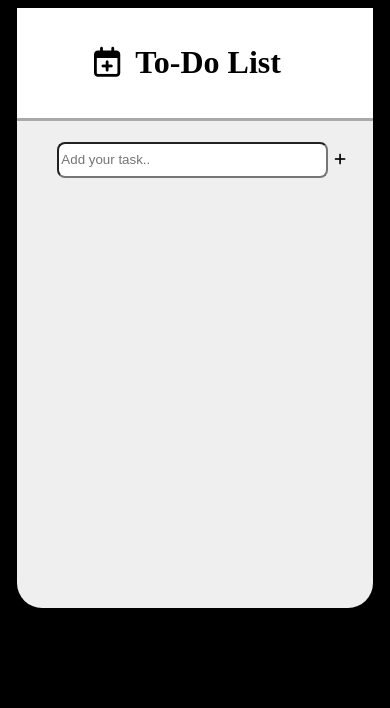
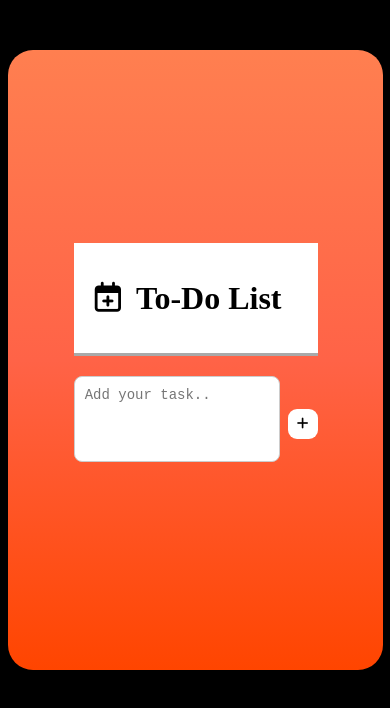
Before and after one commit to DCTorres1987/To-Do-App, a React (Create React App) app: page / in a window 390 px wide. Shown: the top 708 px of the page. Built offline with nearby package versions, Linux system fonts and the light colour scheme.

Commit message:
update responsiveness of app and

```diff
--- a/src/component/ToDoContext.tsx
+++ b/src/component/ToDoContext.tsx
@@ -9,12 +9,14 @@ type Task = {
 // Define the shape of the context (array of tasks and the setTasks function)
 type TaskContextType = {
     addTask: () => void;
+    background: string;
     deleteTask: (index: number) => void;
     editIndex: number | null;
     editText: string;
     handleOnDragEnd: (result: any) => void;
     handleEditTask: (index: number) => void;
     newTask: string;
+    setBackground: React.Dispatch<React.SetStateAction<string>>;
     setEditIndex: React.Dispatch<React.SetStateAction<number | null>>;
     setEditText: React.Dispatch<React.SetStateAction<string>>;
     saveEditedTask: () => void;
@@ -27,12 +29,14 @@ type TaskContextType = {
 // Provide a default value
 const defaultTaskContext: TaskContextType = {
     addTask: () => {},
+    background: "",
     deleteTask: () => {},
     editIndex: null,
     editText: "",
     handleOnDragEnd: () => {},
     handleEditTask: () => {},
     newTask: "",
+    setBackground: () => {},
     setEditIndex: () => {},
     setEditText: () => {},
     saveEditedTask: () => {},
@@ -56,6 +60,7 @@ export const TaskProvider: React.FC<TaskProviderProps>  = ({children}) => {
     const [newTask, setNewTask] = useState("");
     const [editIndex, setEditIndex] = useState<number | null>(null);
     const [editText, setEditText] = useState<string>("");
+    const [background, setBackground] = useState('');
 
     // Load tasks from local storage when the component mounts
     useEffect(() => {
@@ -147,6 +152,7 @@ export const TaskProvider: React.FC<TaskProviderProps>  = ({children}) => {
         <TaskContext.Provider
         value={{
             addTask,
+            background,
             editIndex,
             editText,
             deleteTask,
@@ -154,10 +160,11 @@ export const TaskProvider: React.FC<TaskProviderProps>  = ({children}) => {
             handleOnDragEnd,
             newTask,
             saveEditedTask,
-            setTasks,
-            setNewTask,
+            setBackground,
             setEditIndex,
             setEditText,
+            setNewTask,
+            setTasks,
             tasks,
             toggleTaskCompletion,
         }}
--- a/src/component/ToDoTask.tsx
+++ b/src/component/ToDoTask.tsx
@@ -2,19 +2,20 @@ import {
     Header,
     Icon,
     IconButton,
-            Input,
     EditContainer,
     EditButtonsContainer,
     ListItem,
     ListItemContainer,
     Main,
+    StyledTextArea,
     TaskContainer,
+    TextAreaWrapper,
     Title
 } from "./styled-components";
 
 import { DragDropContext, Droppable, Draggable } from 'react-beautiful-dnd';
 
-import React, { useContext } from "react";
+import React, { useContext, useEffect } from "react";
 import { TaskContext } from "./ToDoContext";
 import AddButton from "./button/AddButton";
 import SaveButton from "./button/SaveButton";
@@ -23,30 +24,49 @@ import CancelButton from "./button/CancelButton";
 
 const ToDoTask = () => {
     const {
-      tasks,
-      newTask,
+      addTask,
+      background,
+      deleteTask,
       editIndex,
       editText,
-      setNewTask,
-      addTask,
-      toggleTaskCompletion,
-      deleteTask,
       handleEditTask,
       handleOnDragEnd,
+      setNewTask,
+      newTask,
+      tasks,
+      toggleTaskCompletion,
       saveEditedTask,
+      setBackground,
       setEditIndex,
       setEditText,
     } = useContext(TaskContext);
 
+    useEffect(() => {
+        const hour = new Date().getHours();
 
-  const handleKeyDown = (event: React.KeyboardEvent<HTMLInputElement>) => {
-    if (event.key === 'Enter') {
+        if (hour >= 5 && hour < 9) {
+          // Sunrise: Early morning
+          setBackground('linear-gradient(to top, #FFB347, #FFCC33, #FF9966)');
+        } else if (hour >= 9 && hour < 17) {
+          // Midday: Bright sky
+          setBackground('linear-gradient(to bottom, #87CEEB, #00BFFF, #1E90FF)');
+        } else if (hour >= 17 && hour < 20) {
+          // Sunset: Evening
+          setBackground('linear-gradient(to top, #FF4500, #FF6347, #FF7F50)');
+        } else {
+          // Night: Dark
+          setBackground('linear-gradient(to bottom, #141E30, #243B55)');
+        }
+      }, [setBackground]);
+
+  const handleKeyDown = (e: React.KeyboardEvent<HTMLTextAreaElement>) => {
+    if (e.key === 'Enter') {
       addTask();
     }
   };
 
-  const handleKeyDownEdit = (event: React.KeyboardEvent<HTMLInputElement>) => {
-    if (event.key === 'Enter') {
+  const handleKeyDownEdit = (e: React.KeyboardEvent<HTMLTextAreaElement>) => {
+    if (e.key === 'Enter') {
         saveEditedTask();  // Add task when Enter is pressed
       }
   }
@@ -54,26 +74,29 @@ const ToDoTask = () => {
   const isEditMode = editIndex !== null;
 
     return (
-        <Main className='main'>
-            <Header className='Header'>
+        <Main className='main-container' background={background}>
+            <div>
+                <Header className='header'>
                     <Icon><i className="far fa-calendar-plus"></i></Icon>
                     <Title>To-Do List</Title>
                 </Header>
+                <div className='task-content'>
                     {!isEditMode ? (
-                <div className='input-container'>
-                    <Input
+                        <TextAreaWrapper className='add-textarea-container'>
+                            <StyledTextArea
+                                className='add-textarea'
                                 placeholder="Add your task.."
-                        type="text"
                                 value={newTask}
                                 onChange={(e) => setNewTask(e.target.value)}
                                 onKeyDown={handleKeyDown}
+                                rows={4}
                             />
                             <AddButton addTask={addTask} />
-                </div>
+                        </TextAreaWrapper>
                     ) :
                     (<EditContainer className='edit-container'>
-                <Input
-                    type="text"
+                        <StyledTextArea
+                            className='edit-textarea'
                             value={editText}
                             onChange={(e) => setEditText(e.target.value)}
                             onKeyDown={handleKeyDownEdit}
@@ -88,6 +111,7 @@ const ToDoTask = () => {
                         <Droppable droppableId="tasks">
                             {(provided) => (
                                     <ListItemContainer
+                                        className='list-item-container'
                                         {...provided.droppableProps}
                                         ref={provided.innerRef}
                                     >
@@ -95,29 +119,28 @@ const ToDoTask = () => {
                                             <Draggable key={index} draggableId={`task-${index}`} index={index}>
                                                 {(provided) => (
                                                     <ListItem
+                                                        className='list-item'
                                                         ref={provided.innerRef}
                                                         {...provided.draggableProps}
                                                         {...provided.dragHandleProps}
                                                     >
-                                                <TaskContainer className='taskContainer'>
-                                                    <div className='taskName'>
-                                                        <span
+                                                        <TaskContainer className='task-container'>
+                                                            <div
+                                                                className='task'
                                                                     style={{
                                                                         textDecoration: task.completed ? "line-through" : "none",
                                                                     }}
-                                                            onClick={() => toggleTaskCompletion(index)}
-                                                        >
+                                                                    onClick={() => toggleTaskCompletion(index)}>
                                                                     {task.text}
-                                                        </span>
                                                             </div>
-                                                    <div className ='iconContainer'>
+                                                            <TextAreaWrapper className='edit-textarea-wrapper'>
                                                                 <IconButton onClick={() => handleEditTask(index)}>
                                                                     <i className="fa-solid fa-pen-to-square"></i>
                                                                 </IconButton>
                                                                 <IconButton onClick={() => deleteTask(index)}>
                                                                     <i className="fa-solid fa-trash-can"></i>
                                                                 </IconButton>
-                                                    </div>
+                                                            </TextAreaWrapper>
                                                         </TaskContainer>
                                                     </ListItem>
                                                 )}
@@ -128,6 +151,8 @@ const ToDoTask = () => {
                                 )}
                         </Droppable>
                     </DragDropContext>
+                </div>
+            </div>
         </Main>
     )
 };
--- a/src/component/button/AddButton.tsx
+++ b/src/component/button/AddButton.tsx
@@ -1,18 +1,38 @@
-import React from 'react';
+import React, { useEffect, useState } from 'react';
 import { ButtonStyle } from '../styled-components';
+import styled from 'styled-components';
 
 interface Props {
     addTask: () => void;
 };
 
+const AddButtonContainer = styled.div`
+    margin-left: 8px;
+
+`;
+
 const AddButton: React.FC<Props> = ({ addTask }) => {
+    const [isNight, setIsNight] = useState(false);
+
+    useEffect(() => {
+        const hour = new Date().getHours();
+        if (hour >= 17 || hour < 6) { // Set night time between 5 PM and 6 AM
+            setIsNight(true);
+        } else {
+            setIsNight(false);
+        }
+    }, []);
+
 
     return (
-        <ButtonStyle
-            type='button'
-            onClick={addTask}>
-                <i className="fa-solid fa-plus"></i>
-        </ButtonStyle>
+        <AddButtonContainer>
+            <ButtonStyle
+                type='button'
+                onClick={addTask}
+                isNight={isNight} >
+                    <i className="fa-solid fa-plus"></i>
+            </ButtonStyle>
+        </AddButtonContainer>
 
     )
 }
--- a/src/component/button/CancelButton.tsx
+++ b/src/component/button/CancelButton.tsx
@@ -1,4 +1,4 @@
-import React from "react"
+import React, { useEffect, useState } from "react"
 import { ButtonStyle } from "../styled-components";
 
 interface Props {
@@ -6,10 +6,20 @@ interface Props {
 }
 
 const CancelButton: React.FC<Props>  = ({setEditIndex}) => {
+    const [isNight, setIsNight] = useState(false);
+
+    useEffect(() => {
+        const hour = new Date().getHours();
+        if (hour >= 17 || hour < 6) { // Set night time between 5 PM and 6 AM
+            setIsNight(true);
+        } else {
+            setIsNight(false);
+        }
+    }, []);
 
 
     return (
-        <ButtonStyle onClick={() => setEditIndex(null)}>
+        <ButtonStyle onClick={() => setEditIndex(null)} isNight={isNight}>
             <i className="fa-solid fa-xmark"></i>
         </ButtonStyle>
     )
--- a/src/component/button/SaveButton.tsx
+++ b/src/component/button/SaveButton.tsx
@@ -1,15 +1,25 @@
-import React from 'react';
+import React, { useEffect, useState } from 'react';
 import { ButtonStyle } from "../styled-components"
 
 interface Props {
     saveEditedTask: () => void;
 };
 
-const SaveButton: React.FC<Props> = ({saveEditedTask}) => {
+const SaveButton: React.FC<Props> = ({saveEditedTask }) => {
+const [isNight, setIsNight] = useState(false);
+
+useEffect(() => {
+    const hour = new Date().getHours();
+    if (hour >= 17 || hour < 6) { // Set night time between 5 PM and 6 AM
+        setIsNight(true);
+    } else {
+        setIsNight(false);
+    }
+}, []);
 
 return (
     <ButtonStyle
-        onClick={saveEditedTask}>
+        onClick={saveEditedTask} isNight={isNight} >
         <i className="fa-solid fa-floppy-disk"></i>
     </ButtonStyle>
 )};
--- a/src/component/styled-components.tsx
+++ b/src/component/styled-components.tsx
@@ -1,21 +1,60 @@
 import styled from "styled-components";
 import React, { forwardRef }  from 'react';
 
-export const Main = styled.div`
-        background: #efefef;
-        border-radius: 25px;
-        height: 600px;
-        justify-content: center;
-        margin: auto;
-        max-width: 36%;
+export const Main = styled.div<{ background: string }>`
+    background: ${(props) => props.background};
+    border-radius: 25px;
+    height: auto; // Changed to auto to adjust with content height
+    min-height: 600px; // Ensures a minimum height
+    justify-content: center;
+    margin: 50px auto; /* Center the app horizontally */
+    width: 100%; /* Takes full width of the viewport */
+    max-width: 600px; /* Limit the max width to 600px for large screens */
+    padding: 20px; /* Added padding for spacing */
+    display: flex;
+    flex-direction: column; /* Vertically aligns content */
+    align-items: center; /* Centers the content horizontally */
+    position: relative;
+    transition: background 0.5s ease;
 
-        @media (max-width: 768px) {
-            max-width: 80%;
+    /* Adding stars for the night background */
+    &::after {
+        content: '';
+        position: absolute;
+        top: 0;
+        left: 0;
+        width: 100%;
+        height: 100%;
+        background: transparent;
+        pointer-events: none;
+        z-index: 1;
+    }
+
+    /* Nighttime background star effect */
+    ${(props) =>
+        props.background.includes('#141E30') &&
+        `
+        &::after {
+        background-image: radial-gradient(2px 2px at 20% 30%, white, transparent),
+                            radial-gradient(1.5px 1.5px at 60% 70%, white, transparent),
+                            radial-gradient(2px 2px at 80% 40%, white, transparent),
+                            radial-gradient(1px 1px at 90% 80%, white, transparent),
+                            radial-gradient(2.5px 2.5px at 30% 50%, white, transparent),
+                            radial-gradient(1px 1px at 50% 90%, white, transparent),
+                            radial-gradient(2px 2px at 40% 80%, white, transparent);
         }
+    `}
 
-        @media (max-width: 480px) {
-            max-width: 95%;
-        }
+    /* Responsive adjustments */
+    @media (max-width: 768px) {
+        max-width: 90%; /* Adjust width on tablets */
+        padding: 15px; /* Reduce padding for smaller screens */
+    }
+
+    @media (max-width: 480px) {
+        max-width: 95%; /* Adjust width for mobile screens */
+        padding: 10px; /* Further reduce padding on mobile */
+    }
 `;
 
 export const Header = styled.div`
@@ -36,49 +75,15 @@ export const Icon = styled.span`
     font-size: 30px;
 `;
 
-export const Input = styled.input`
-    border-radius: 8px;
-    height: 30px;
-    margin-left: 40px;
-    min-width: 74%;
-    position: static;
-/*
-    @media (max-width: 768px) {
-        max-width: 74%;
-        margin-left: 40px;
-    }
-
-    @media (max-width: 480px) {
-        min-width: 74%;
-    } */
-`;
-
 export const EditContainer = styled.div`
     display: flex;
+    margin-bottom: 15px;
 `
 
 export const  EditButtonsContainer = styled.div`
     display: flex;
-    flex-direction: row;
-    position: absolute;
-    right: 39%;
-
-    @media (max-width: 768px) {
-            right: 27%;
-        }
-
-    @media (max-width: 465px) {
-        right: 21%;
-    }
-`
-
-export const ButtonStyle = styled.button`
-    background-color: transparent;
-    border: unset;
-    height: 30px;
-    margin-top: 4px;
-    padding-right: 5px;
-    right: 39%;
+    flex-direction: column;
+    margin-left: 8px;
 
     @media (max-width: 768px) {
             right: 27%;
@@ -104,13 +109,27 @@ export const ListItem = styled.div`
     background-color: white;
     border: solid lightgrey;
     border-radius: 10px;
+    margin-bottom: 5px;
     padding: 9px;
-    width: 78%;
-`
+    width: 100%; /* Take full width of the container */
+    box-shadow: 0 2px 5px rgba(0,0,0,0.1); /* Soft shadow for neatness */
+    word-wrap: break-word; /* Ensure long text breaks properly */
+
+    @media (max-width: 768px) {
+        width: 90%; /* Adjust width for tablets */
+    }
+
+    @media (max-width: 480px) {
+        width: 100%; /* Full width for mobile */
+    }
+`;
 
 const StyledListItemContainer = styled.div`
+  align-items: center;
+  display: flex;
+  flex-direction: column;
   list-style-type: unset;
-  margin: 10px 0 0 40px;
+  width: 100%;
 `;
 
 // Define the props for your ListItemContainer
@@ -122,3 +141,62 @@ export const ListItemContainer = forwardRef<HTMLDivElement, ListItemContainerPro
     <StyledListItemContainer ref={ref} {...props} />
   )
 );
+
+
+export const StyledTextArea = styled.textarea`
+    border: 1px solid #ccc;
+    border-radius: 8px;  // Curved corners
+    height: auto;
+    font-size: 16px;
+    outline: none;
+    padding: 10px;
+    resize: none;  // Disable resizing by the corner
+    width: 90%; /* Take 90% of the wrapper's width, leaving space for the button */
+
+    &:focus {
+        border-color: #007BFF;
+        outline: none;
+    }
+
+    @media (max-width: 768px) {
+        width: 85%; /* Adjust width for tablets */
+    }
+
+    @media (max-width: 480px) {
+        width: 85%; /* Adjust width for mobile */
+        font-size: 14px; /* Reduce font size on mobile */
+    }
+`;
+
+export const TextAreaWrapper = styled.div`
+    display: flex;
+    align-items: center;
+    justify-content: right;
+    margin-bottom: 15px; /* Space between textarea and tasks */
+`;
+
+export const ButtonStyle = styled.button<{ isNight: boolean }>`
+    background-color: ${(props) => (props.isNight ? 'white' : 'black')}; /* Dynamic based on time */
+    color: ${(props) => (props.isNight ? 'black' : 'white')}; /* Contrast text color */
+    border: none;
+    border-radius: 30%; /* Round button */
+    height: 40px; /* Initial size */
+    width: 40px;
+    margin-top: 10px;
+    cursor: pointer;
+
+    &:hover {
+        background-color: ${(props) => (props.isNight ? '#f0f0f0' : '#333')}; /* Hover effect */
+    }
+
+    /* Responsive adjustments */
+    @media (max-width: 768px) {
+        width: 35px;
+        height: 35px; /* Adjust button size for tablets */
+    }
+
+    @media (max-width: 480px) {
+        width: 30px;
+        height: 30px; /* Adjust button size for mobile */
+    }
+`;
```
Lines whose indentation alone changed are shown as unchanged.
